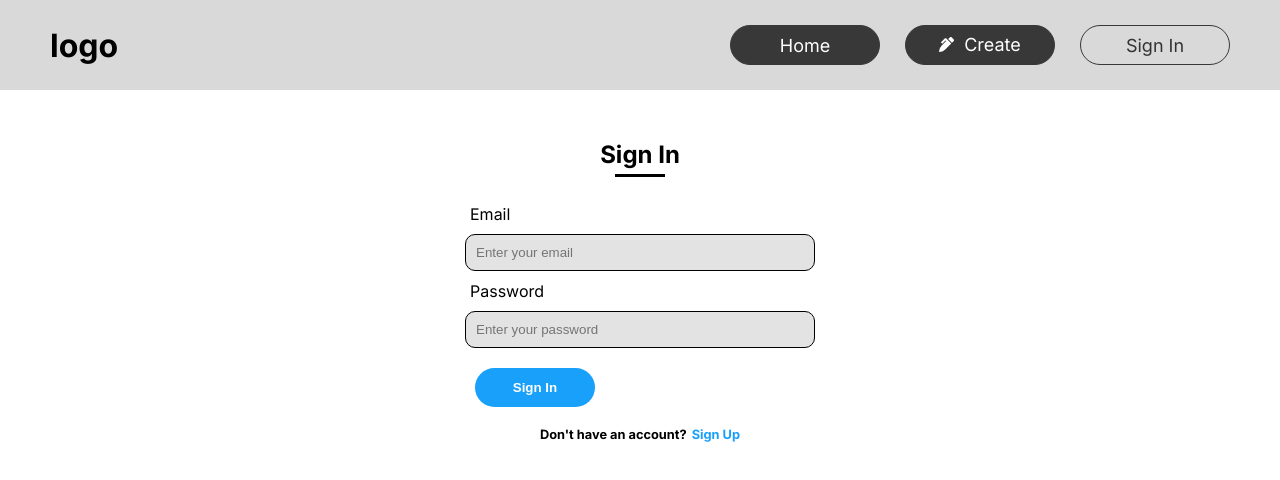
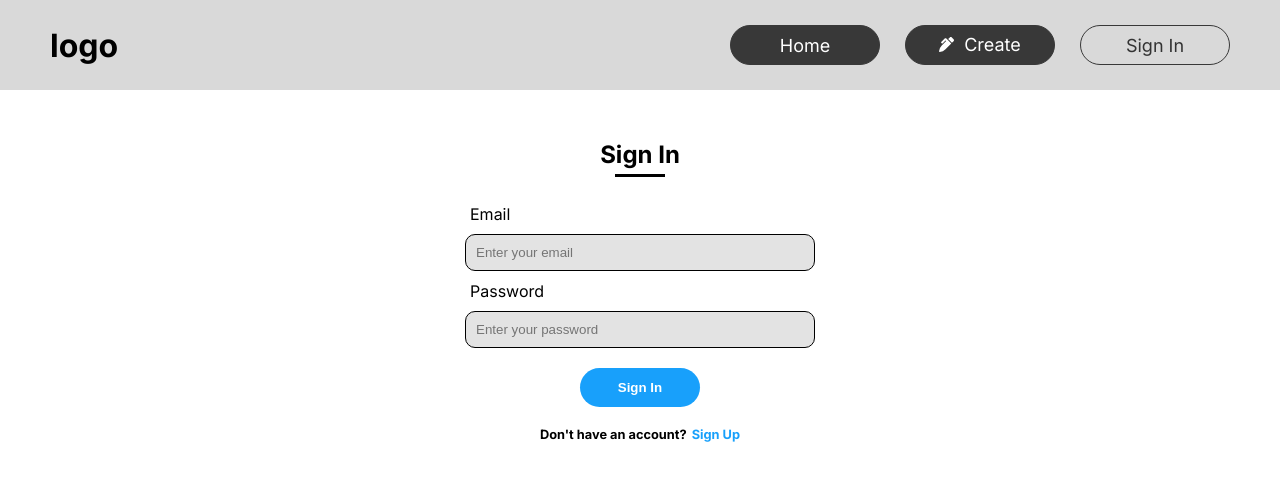
Before and after one commit to keita7777/teamsdev_16_1, a Next.js app: page /signin in a window 1280 px wide. Shown: the top 480 px of the page. Built offline with nearby package versions, Linux system fonts and the light colour scheme; no server answers.

Commit message:
スタイル調整

```diff
--- a/components/AuthForm/index.tsx
+++ b/components/AuthForm/index.tsx
@@ -107,9 +107,11 @@ const AuthForm = ({ isSignUp }: Props) => {
           })}
         />
         {errors.password && <p className={styles.errorMessage}>{errors.password.message?.toString()}</p>}
-        <button type="submit" className={styles.submitButton} disabled={isSubmitting}>
-          {isSignUp ? "Sign Up" : "Sign In"}
-        </button>
+        <div className={styles.submitButtonContainer}>
+          <button type="submit" className={styles.submitButton} disabled={isSubmitting}>
+            {isSignUp ? "Sign Up" : "Sign In"}
+          </button>
+        </div>
       </form>
 
       {isSignUp ? (
--- a/components/AuthForm/styles.module.css
+++ b/components/AuthForm/styles.module.css
@@ -38,6 +38,12 @@
   background-color: #e3e3e3;
 }
 
+.submitButtonContainer {
+  display: flex;
+  justify-content: center;
+  align-items: center;
+}
+
 .submitButton {
   color: #fff;
   font-weight: bold;
@@ -47,6 +53,7 @@
   padding: 12px 30px;
   border-radius: 20px;
   border: 0px;
+  cursor: pointer;
 }
 
 .comment {
@@ -58,3 +65,9 @@
   color: #18a0fb;
   margin-left: 5px;
 }
+
+.errorMessage {
+  margin-bottom: 20px;
+  font-size: 1rem;
+  color: red;
+}
```
